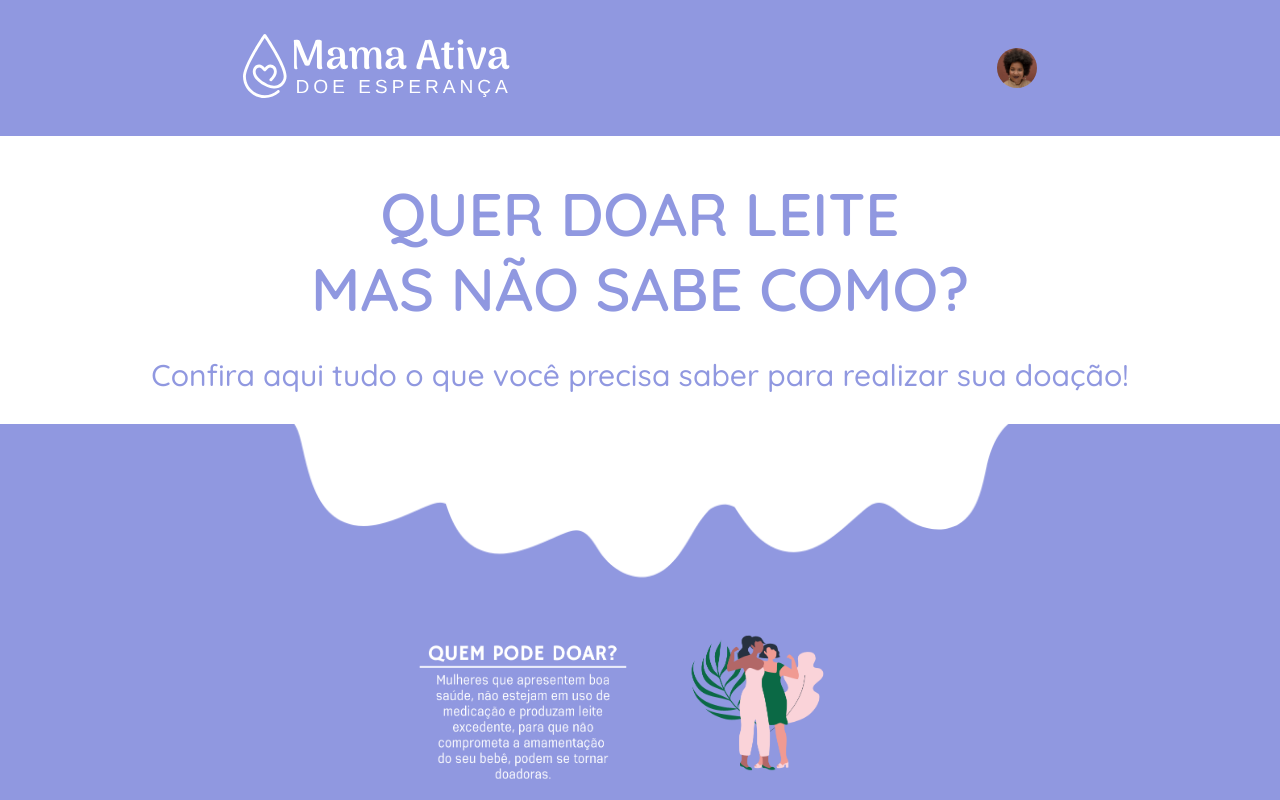
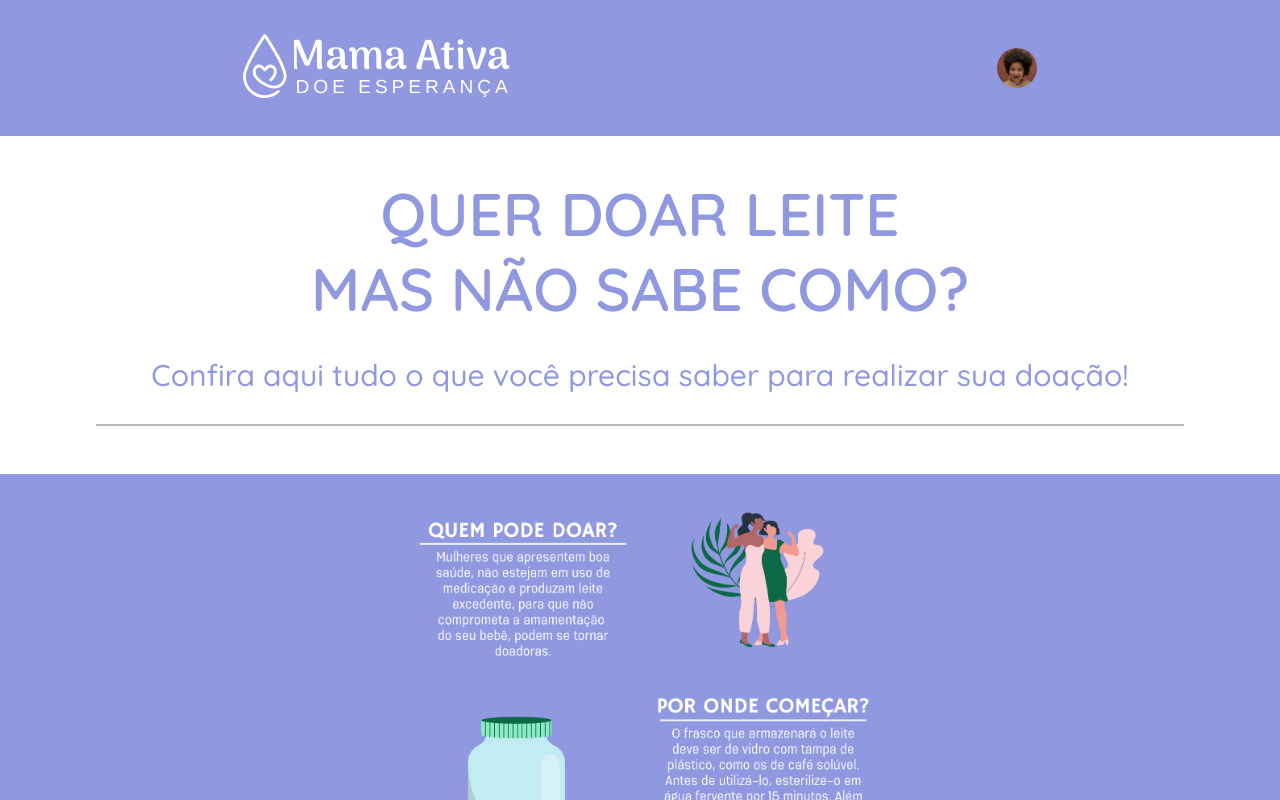
Before and after one commit to hannatty/mama_ativa, a React (Create React App) app: page /comodoar in a window 1280 px wide. Shown: the top 800 px of the page. Built offline with nearby package versions, Linux system fonts and the light colour scheme; a web font is replaced by a local one.

Commit message:
Como Doar updates

```diff
--- a/src/pages/ComoDoar/comoDoar.css
+++ b/src/pages/ComoDoar/comoDoar.css
@@ -7,6 +7,9 @@
   margin: 0;
   margin-top: 40px;
   font-size: 30px;
+  display: flex;
+  flex-direction: column;
+  align-items: center;
   @media screen and (max-width: 768px){
     font-size: 14px;
     padding: 30px 10px;
@@ -40,3 +43,10 @@
     width: 100%;
   }
 }
+
+.divider {
+  width: 80vw;
+  height:1px;
+  background-color: #9098e0;
+  margin-bottom: 3rem;
+}
--- a/src/pages/ComoDoar/index.js
+++ b/src/pages/ComoDoar/index.js
@@ -15,11 +15,9 @@ const ComoDoar = () => {
           </div>
           <div align="center" className="card-title"></div>
           <p>Confira aqui tudo o que você precisa saber para realizar sua doação!</p>
-
+          <div class="divider"></div>
         </div>
-
         <div className="imgInfoGraphic">
-        <img src={titleInfographic} alt="Quer saber como doar?" className="titleConfig" />
           <img src={infographic} alt="Infrográfico da doação" className="infographicConfig" />
         </div>
       </div>
```
Also changed, not shown: 2 other files (tests, documents, lock files or other folders).
